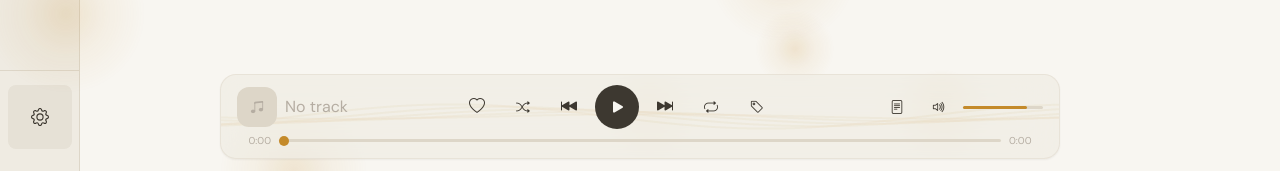
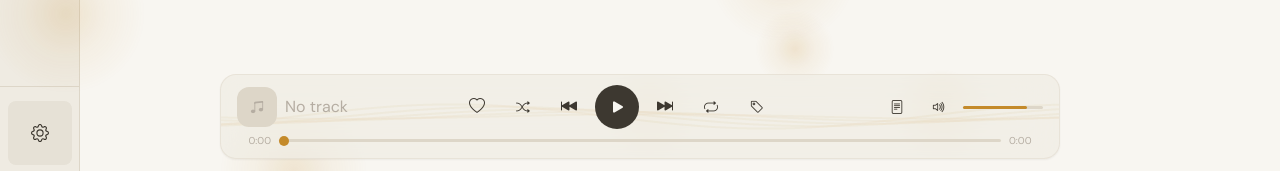
Before and after one commit to subs-cantcode/echo-music-player, a React (Vite) app: page / in a window 1280 px wide. Shown: the part 629-800 px from the top of the page. Built offline with nearby package versions, Linux system fonts and the light colour scheme.

Commit message:
Remove unnecessary pb-4 from Settings section that caused stray scrollbar

```diff
--- a/src/components/Sidebar.jsx
+++ b/src/components/Sidebar.jsx
@@ -91,7 +91,7 @@ export const Sidebar = () => {
       </nav>
 
       {/* Settings Section (Bottom) */}
-      <div className="border-t border-border pt-2 px-2 pb-4">
+      <div className="border-t border-border pt-2 px-2">
         <SectionLabel label="Settings" />
         <div className="flex flex-col gap-1">
           <NavItem item={{ path: '/settings', label: 'Settings', icon: Gear }} />
```
